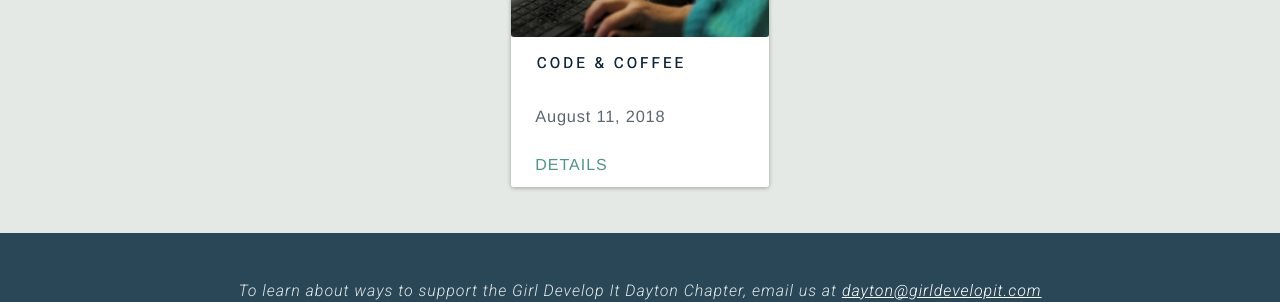
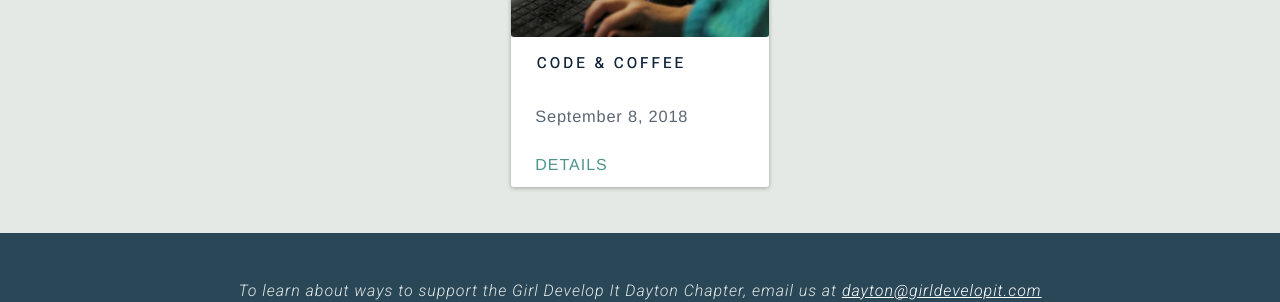
Before and after one commit to dytcodetogether/gdidayton, a Jekyll site: the page built from index.html, in a window 1280 px wide. Shown: the part 1166-1468 px from the top of the page. Built offline with Jekyll 4.4.1, drawn with Linux system fonts in a browser that asks for light colours; nearby versions of some CDN libraries.

Commit message:
Update events.yml

```diff
--- a/_data/events.yml
+++ b/_data/events.yml
@@ -1,4 +1,4 @@
 - title: Code & Coffee
-  date: August 11, 2018
+  date: September 8, 2018
   link: https://www.meetup.com/Girl-Develop-It-Dayton/events/shzcwpyxlbpb/
   image: /img/events/event_code-coffee.jpg
```
